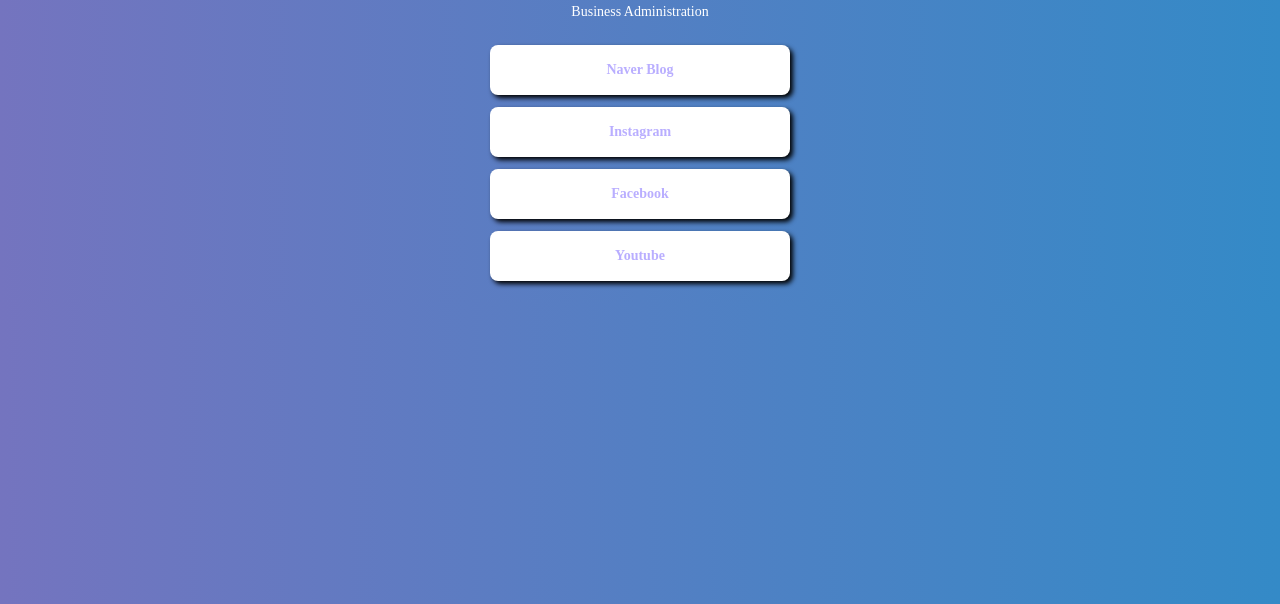
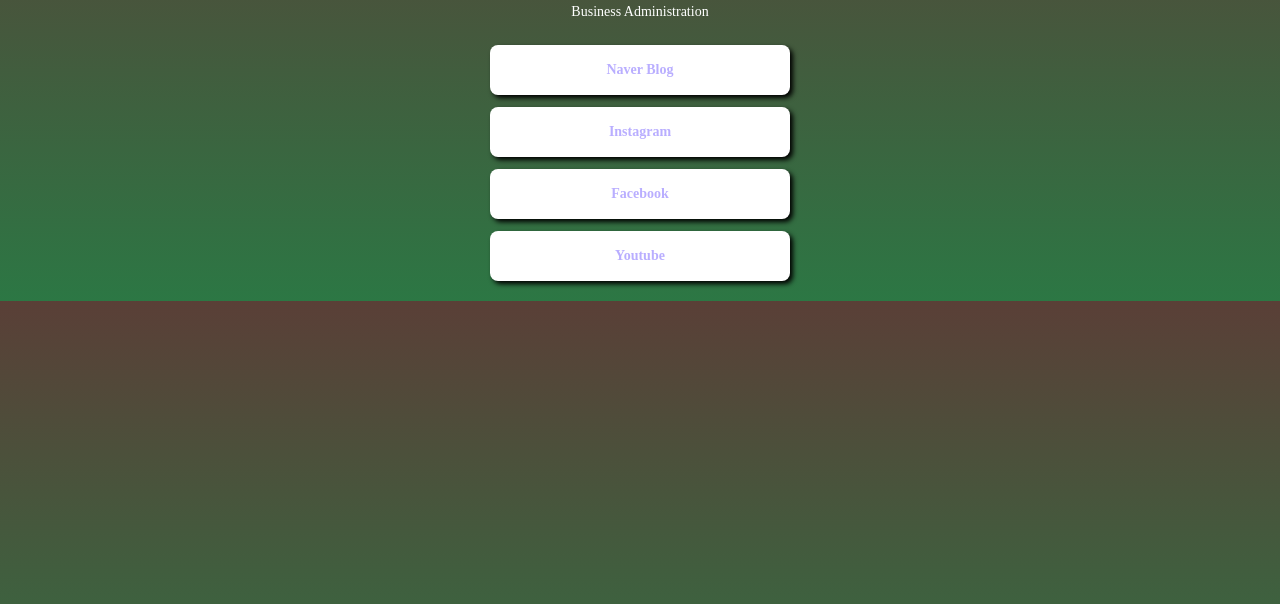
Before and after one commit to woobin125/mypage, a plain HTML site: page index.html in a window 1280 px wide. Shown: the part 196-800 px from the top of the page. Drawn offline with Linux system fonts and the light colour scheme; a web font is replaced by a local one.

Commit message:
Update index.html

```diff
--- a/index.html
+++ b/index.html
@@ -14,9 +14,9 @@
                 font-family: "Pretendard",serif;
             }
            body {
-            background: #7474BF;  /* fallback for old browsers */
-            background: -webkit-linear-gradient(to left, #348AC7, #7474BF);  /* Chrome 10-25, Safari 5.1-6 */
-            background: linear-gradient(to left, #348AC7, #7474BF); /* W3C, IE 10+/ Edge, Firefox 16+, Chrome 26+, Opera 12+, Safari 7+ */;
+            background: #5A3F37;  /* fallback for old browsers */
+            background: -webkit-linear-gradient(to top, #2C7744, #5A3F37);  /* Chrome 10-25, Safari 5.1-6 */
+            background: linear-gradient(to top, #2C7744, #5A3F37); /* W3C, IE 10+/ Edge, Firefox 16+, Chrome 26+, Opera 12+, Safari 7+ */
            }
            .profile {
                 width: 100px;
```
